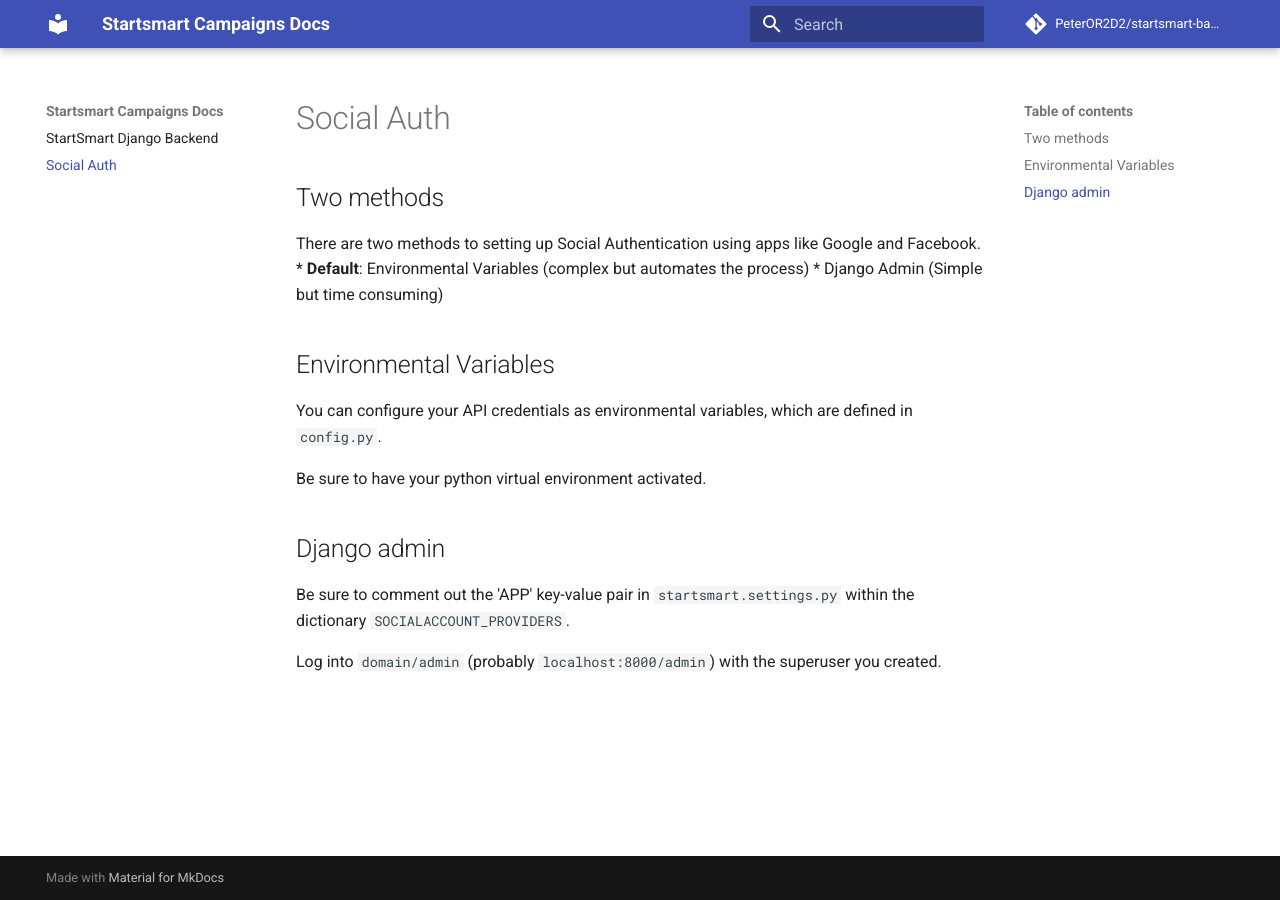
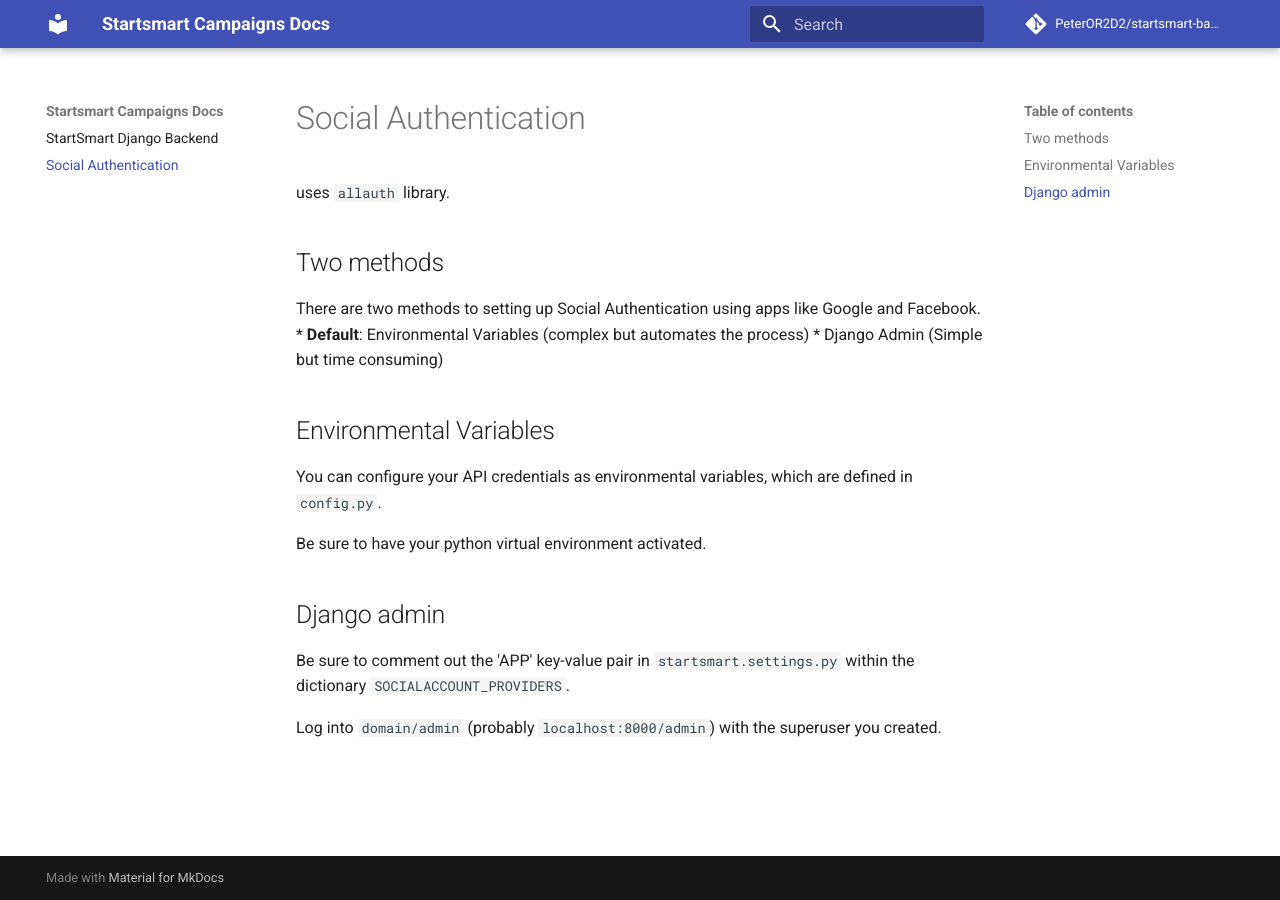
Before and after one commit to yemi33/grasshopperfund, an MkDocs documentation site: the page built from docs/Social-auth.md, in a window 1280 px wide. Built offline with MkDocs 1.6.1 and Material for MkDocs 9.7.7, drawn with Linux system fonts in a browser that asks for light colours; comment, search, counter and statistics services are not loaded.

Commit message:
testing mkdocs

```diff
--- a/docs/Social-auth.md
+++ b/docs/Social-auth.md
@@ -1,5 +1,6 @@
-# Social Auth
+# Social Authentication
 
+uses `allauth` library.
 ## Two methods
 There are two methods to setting up Social Authentication using apps like Google and Facebook.
 * **Default**: Environmental Variables (complex but automates the process)
```
